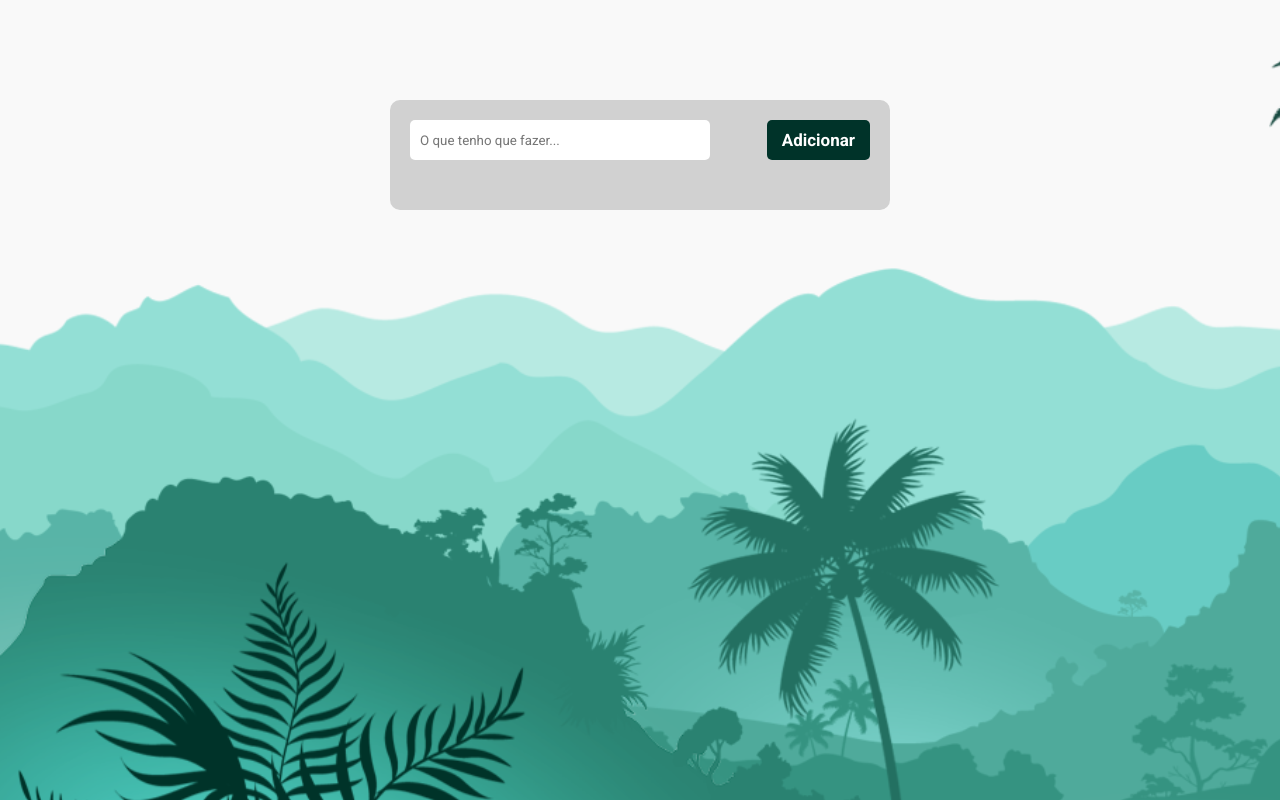
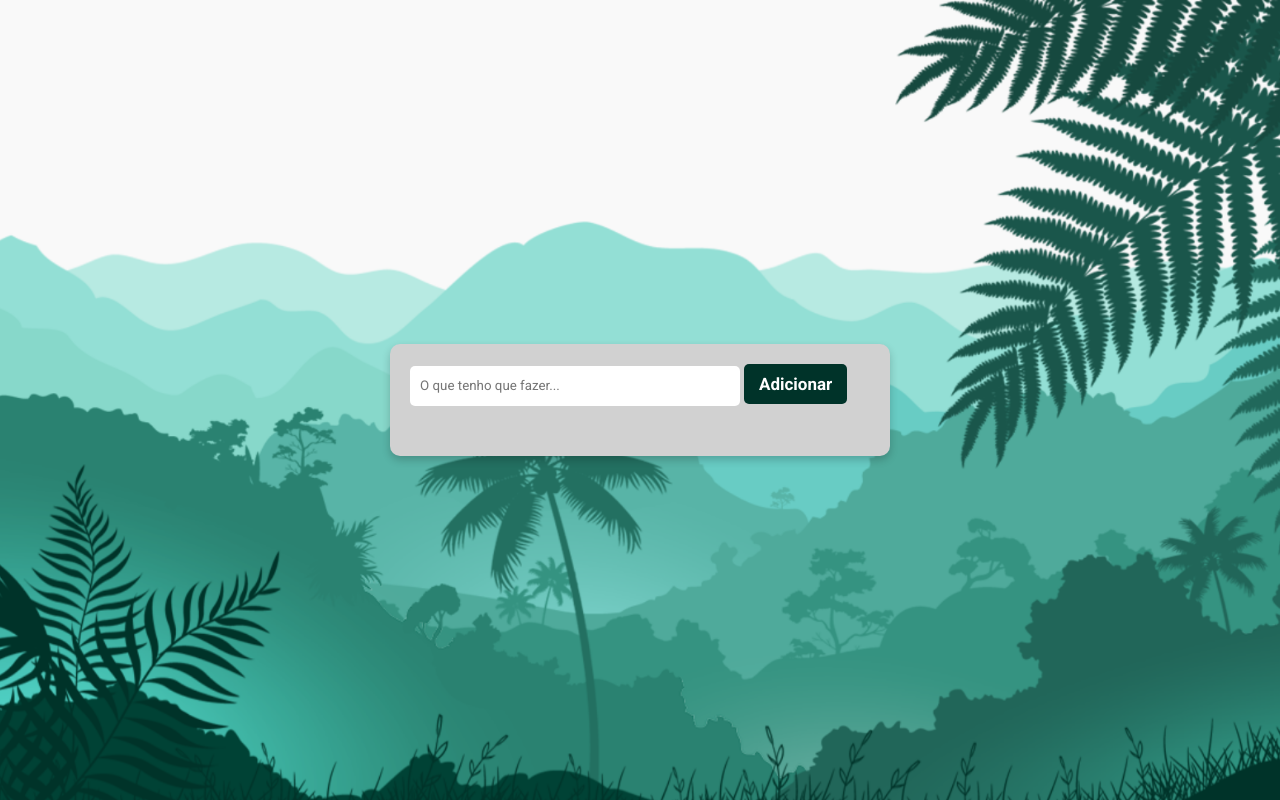
Before and after one commit to alexsantos-djesus/To-do-list, a PHP site: page / in a window 1280 px wide. Run offline with PHP 8.4, Linux system fonts and the light colour scheme.

Commit message:
Update styles.css

```diff
--- a/styles.css
+++ b/styles.css
@@ -7,22 +6,30 @@
     outline: none;
 }
 
-body{
+body {
     background: url("./img/background.png");
+    background-size: cover; /* Ajusta a imagem para preencher o fundo */
+    background-position: center;
+    min-height: 100vh;
+    display: flex;
+    justify-content: center;
+    align-items: center;
+    padding: 10px; /* Para evitar cortes em dispositivos pequenos */
 }
 
 .container {
     background-color: #d1d1d1;
-    width: 500px;
+    width: 100%; /* Para telas pequenas */
+    max-width: 500px; /* Limita em telas maiores */
     border-radius: 10px;
     padding: 20px;
-    margin: 100px auto 0;
+    box-shadow: 0 4px 8px rgba(0, 0, 0, 0.2);
 }
 
 .input-task {
     border: none;
     border-radius: 5px;
-    width: 300px;
+    width: calc(100% - 130px); /* Espaço ajustado para o botão */
     height: 40px;
     padding-left: 10px;
 }
@@ -35,7 +42,6 @@ body{
     color: #ffffff;
     font-size: 17px;
     padding: 0 15px;
-    float: right;
     cursor: pointer;
     font-weight: 700;
 }
```
Also changed, not shown: other parts of styles.css (+42 -1 lines).
